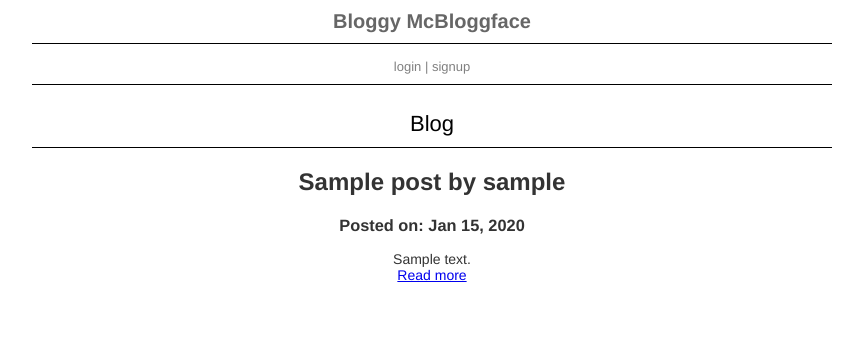
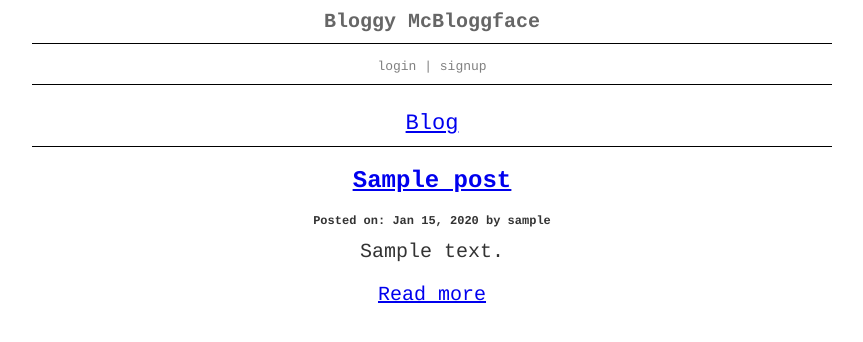
Before and after one commit to jkoschwitz/multiuser-blog, a Python web app: template templates/blog.html in a window 1280 px wide. Shown: the top 342 px of the page, without its empty margins (208-1071 px from the left). Run offline with Jinja, Linux system fonts and the light colour scheme; the template is opened without the code that fills it: most values are stand-ins (such as "Sample title", 1, 10 or a date in 2020).

Commit message:
Cleaned files

```diff
--- a/css/main.css
+++ b/css/main.css
@@ -5,13 +5,33 @@ html{
 
 body {
     position: relative;
-    font-family: Helvetica, Arial, sans-serif;
-    font-size: 14px;
+    font-family: Courier;
+    font-size: 20px;
     width: 800px;
     margin: 0 auto;
     padding: 10px;
     color: #333;
 }
+
+article{
+  padding-bottom: 20px;
+}
+
+h1{
+  text-decoration: underline;
+}
+
+h2 {
+    font-size: 24px;
+    font-weight: bold;
+    width: auto;
+    text-decoration: underline;
+}
+
+h3{
+  font-size: 12px;
+}
+
 
 .login-area {
     font-size: 13px;
@@ -35,20 +55,6 @@ body {
     text-decoration: underline;
 }
 
-h2 {
-    font-size: 24px;
-    font-weight: bold;
-}
-
-.welcome-header {
-    text-align: center;
-}
-
-img {
-    display: block;
-    margin: 0 auto;
-}
-
 .error {
     color: red;
 }
@@ -70,14 +76,12 @@ input[type=text] {
     width: 500px;
     font-size: 20px;
     padding: 2px;
-    font-family: monospace;
 }
 
 textarea {
   width: 500px;
   height: 400px;
-  font-size: 17px;
-  font-family: monospace;
+  font-size: 20px;
 }
 
 input[type=submit] {
@@ -159,10 +163,6 @@ input[type=submit] {
 }
 
 .nav-item {
-    float: center;
-}
-
-.nav-item a {
     display: block;
     color: black;
     text-align: center;
@@ -170,12 +170,6 @@ input[type=submit] {
     text-decoration: none;
 }
 
-/* Change the link color to #111 (black) on hover */
-.nav-item a:hover {
-    background-color: white;
-    color: #333;
-}
-
 .like {
     background-color: blue;
     color: white;
--- a/templates/blog.html
+++ b/templates/blog.html
@@ -1,8 +1,8 @@
 {% extends "base.html" %}
 {% block content %}
   {% for post in posts %}
-    <h2>{{ post.subject }} by {{ post.author.username }}</h2>
-    <h3>Posted on: {{ post.created.strftime("%b %d, %Y") }}</h3>
+    <h2><a href="/blog/{{ post.key.id() }}">{{ post.subject }}</a></h2>
+    <h3>Posted on: {{ post.created.strftime("%b %d, %Y") }} by {{ post.author.username }}</h3>
     <article>{{ post.content }}</article>
     {% if post.author.username == user.username %}
       <div class="author-options">
@@ -11,10 +11,6 @@
       </div>
     {% endif %}
     <a href="/blog/{{ post.key.id() }}">Read more</a>
-    <br>
+    <br><br>
   {% endfor %}
-  <br>
-  {% if user.email == "anthony.fumagalli@gmail.com" %}
-    <a href="/blog/newpost">Create new post</a>
-  {% endif %}
 {% endblock %}
--- a/templates/blogpost.html
+++ b/templates/blogpost.html
@@ -1,7 +1,7 @@
 {% extends "base.html" %}
 {% block content %}
-  <h2>{{ post.subject }} by {{ post.author.username }}</h2>
-  <h3>Posted on: {{ post.created.strftime("%b %d, %Y") }}</h3>
+  <h2>{{ post.subject }}</h2>
+  <h3>posted on: {{ post.created.strftime("%b %d, %Y") }} by {{ post.author.username }}</h3>
   <article>{{ post.content | safe }}</article>
   <br>
   <div class="likes">
--- a/templates/index.html
+++ b/templates/index.html
@@ -1,4 +1,4 @@
 {% extends "base.html" %}
 {% block content %}
-  <h2 class="welcome-header">Welcome</h2>
+  <h2>Welcome</h2>
 {% endblock %}
--- a/users.py
+++ b/users.py
@@ -14,6 +14,8 @@ from google.appengine.ext import ndb
 USER_RE = re.compile(r"^[a-zA-Z0-9_-]{3,20}$") # valid user
 PWD_RE = re.compile(r"^.{3,20}$") # valid password
 EMAIL_RE = re.compile(r"^[\S]+@[\S]+.[\S]+$") # valid email
+
+#this handles all the user and authentication related aspects
 
 def valid_username(username):
     """Checks if username is valid"""
```
Also changed, not shown: blog.py (deleted, +0 -33 lines), main.py (+48 -18 lines), README.md.
